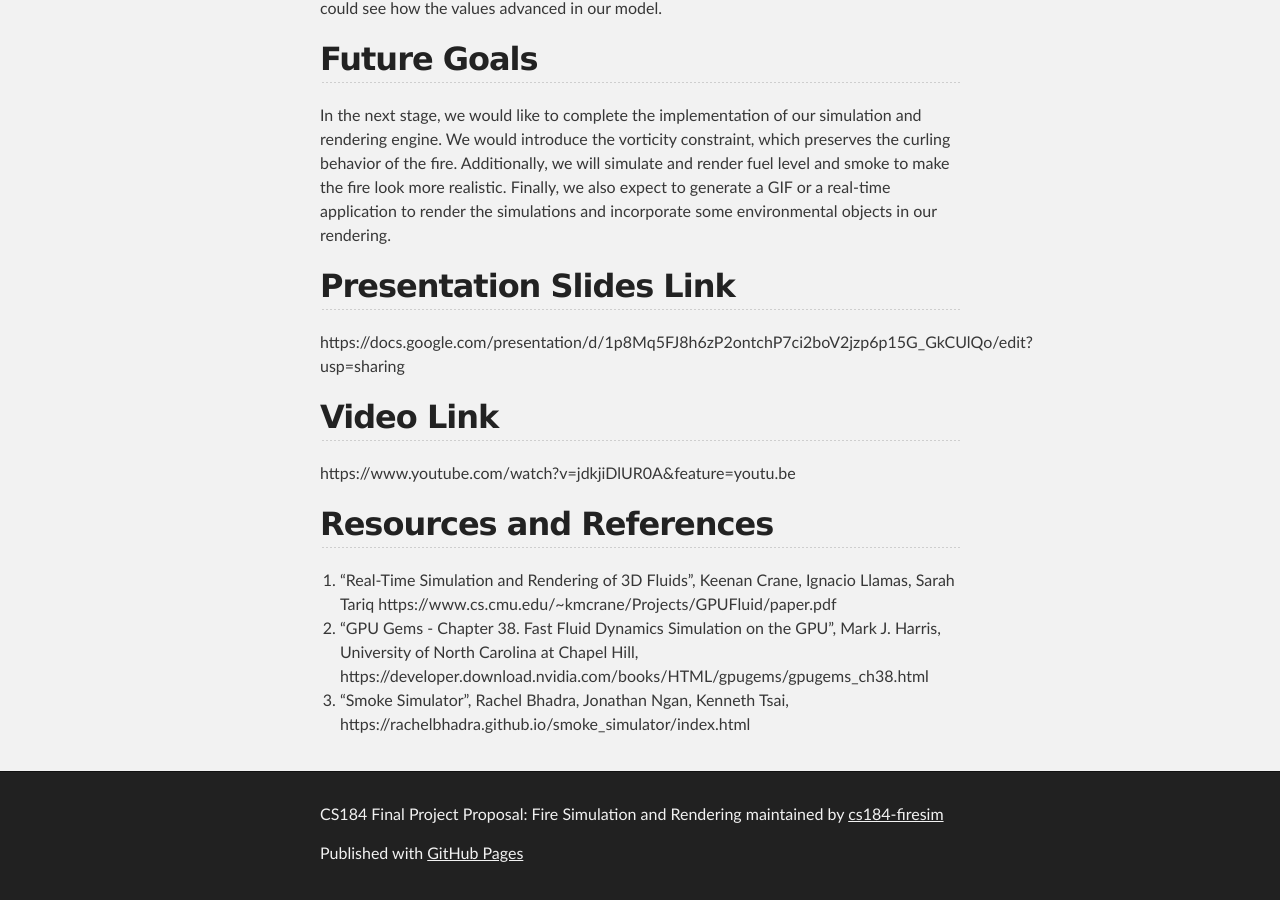
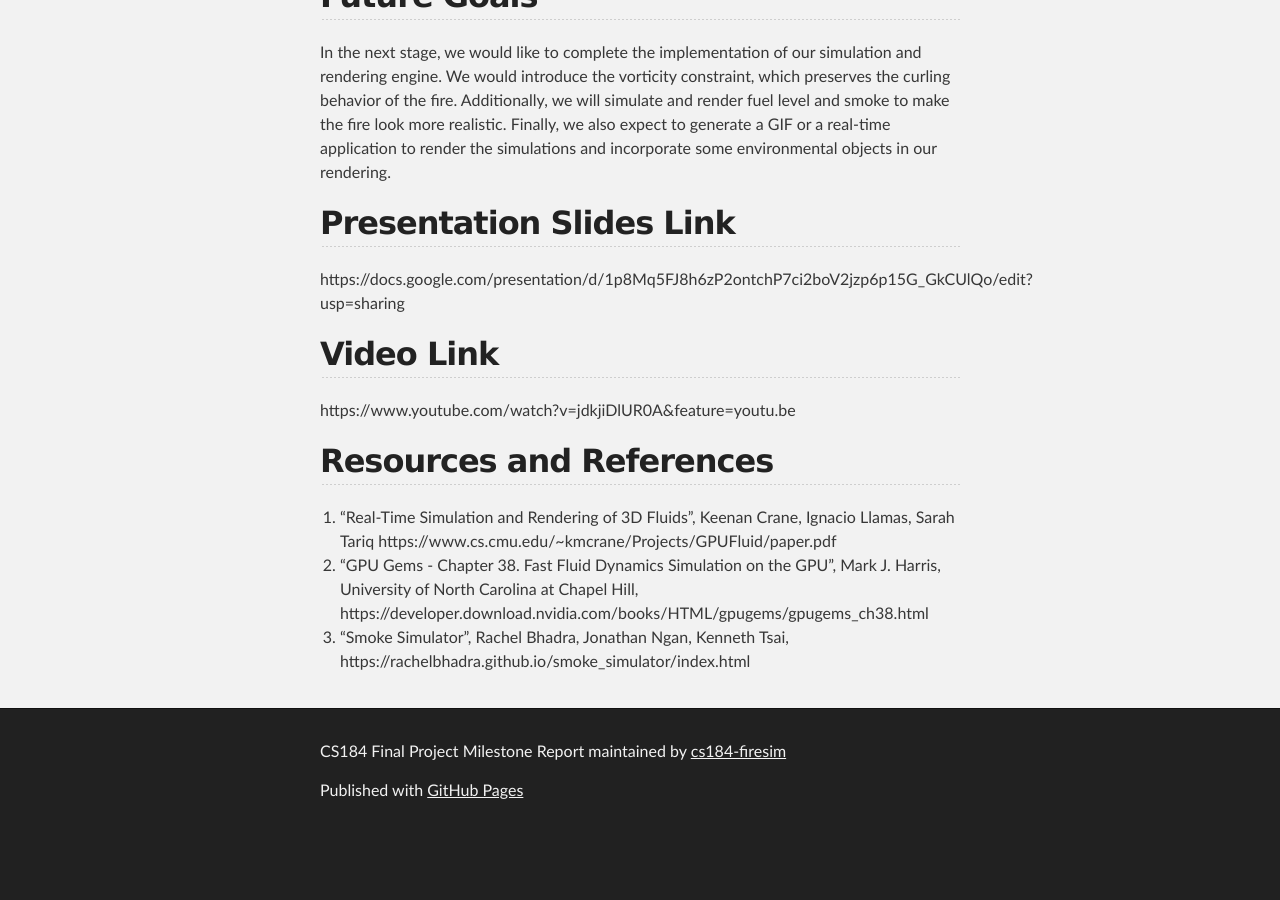
Before and after one commit to cs184-firesim/final, a Jekyll site: the page built from index.md, in a window 1280 px wide and 900 px high, scrolled down 2805 px. Built offline with Jekyll 4.4.1, drawn with Linux system fonts in a browser that asks for light colours; our own code applies the rules of GitHub Pages for plain Markdown files; after the commit the page ends 3642 px from its top, so only the background shows below that; some of the changed text lies outside the part shown.

Commit message:
Update _config.yml

```diff
--- a/_config.yml
+++ b/_config.yml
@@ -1,4 +1,4 @@
-title: "CS184 Final Project Proposal: Fire Simulation and Rendering"
+title: "CS184 Final Project Milestone Report"
 description: "Debbie Liang, Mark Zhang, Eric Ge | Spring 2020"
 show_downloads: false
 google_analytics:
```
